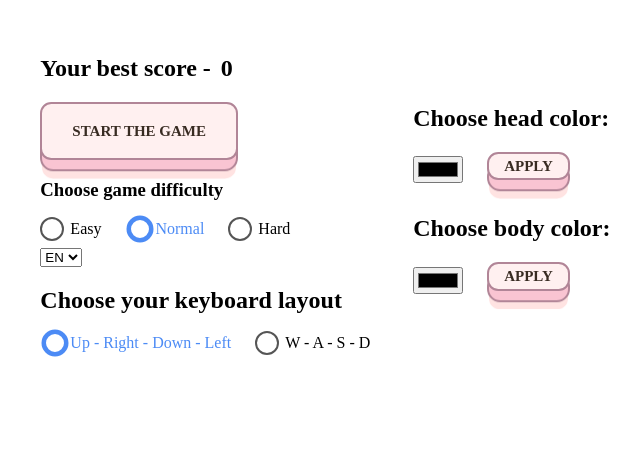
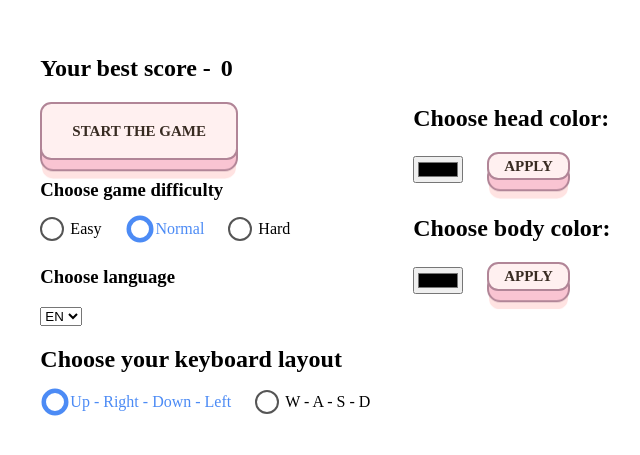
Before and after one commit to NikolayLV/Snake-Game, a website: page index.html in a window 1280 px wide. Shown: the part 123-578 px from the top of the page, without its empty margins (640-1280 px from the left). Drawn offline with Linux system fonts and the light colour scheme.

Commit message:
Small changes.

```diff
--- a/index.html
+++ b/index.html
@@ -51,6 +51,7 @@
             </form>
 
             <div class="languageChoose">
+                <h3 class="choose__dif">Choose language</h3>
                 <select class="change__lang">
                     <option value="ru">RU</option>
                     <option value="en" selected>EN</option>
```
